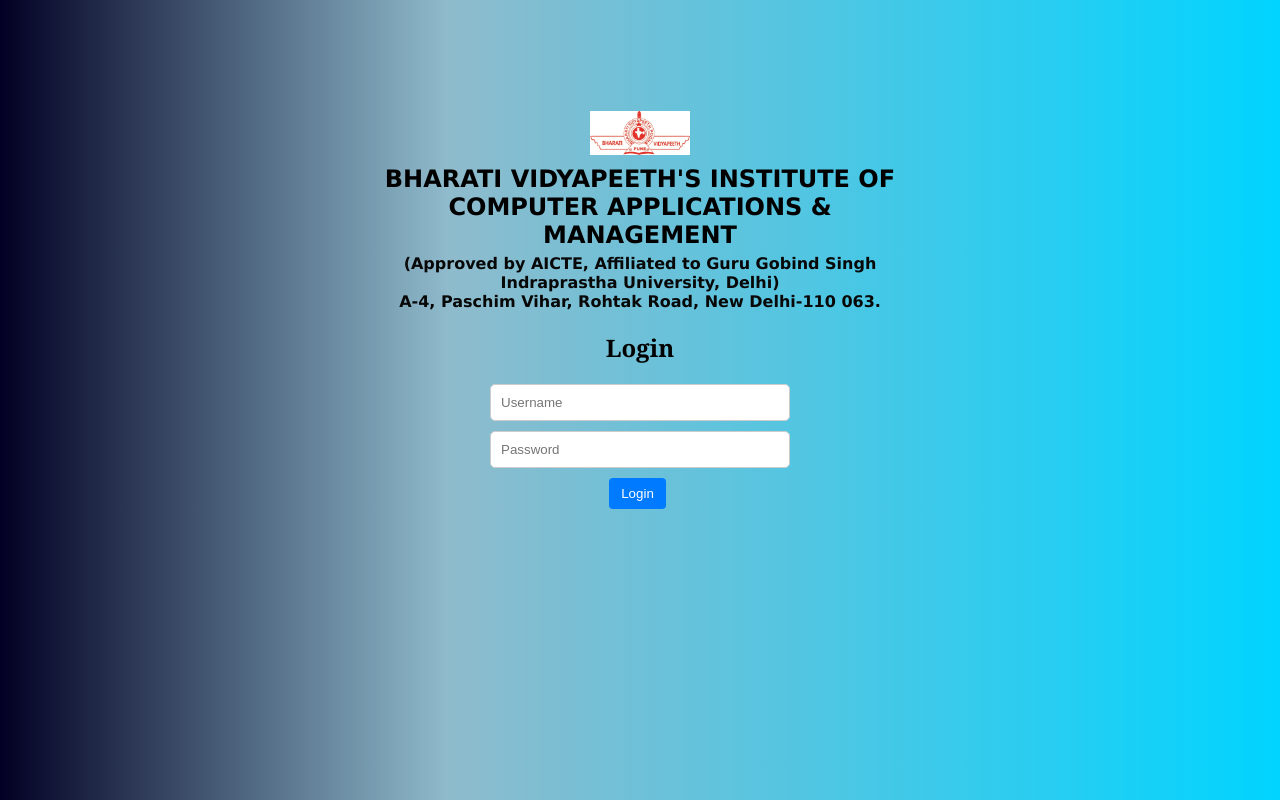
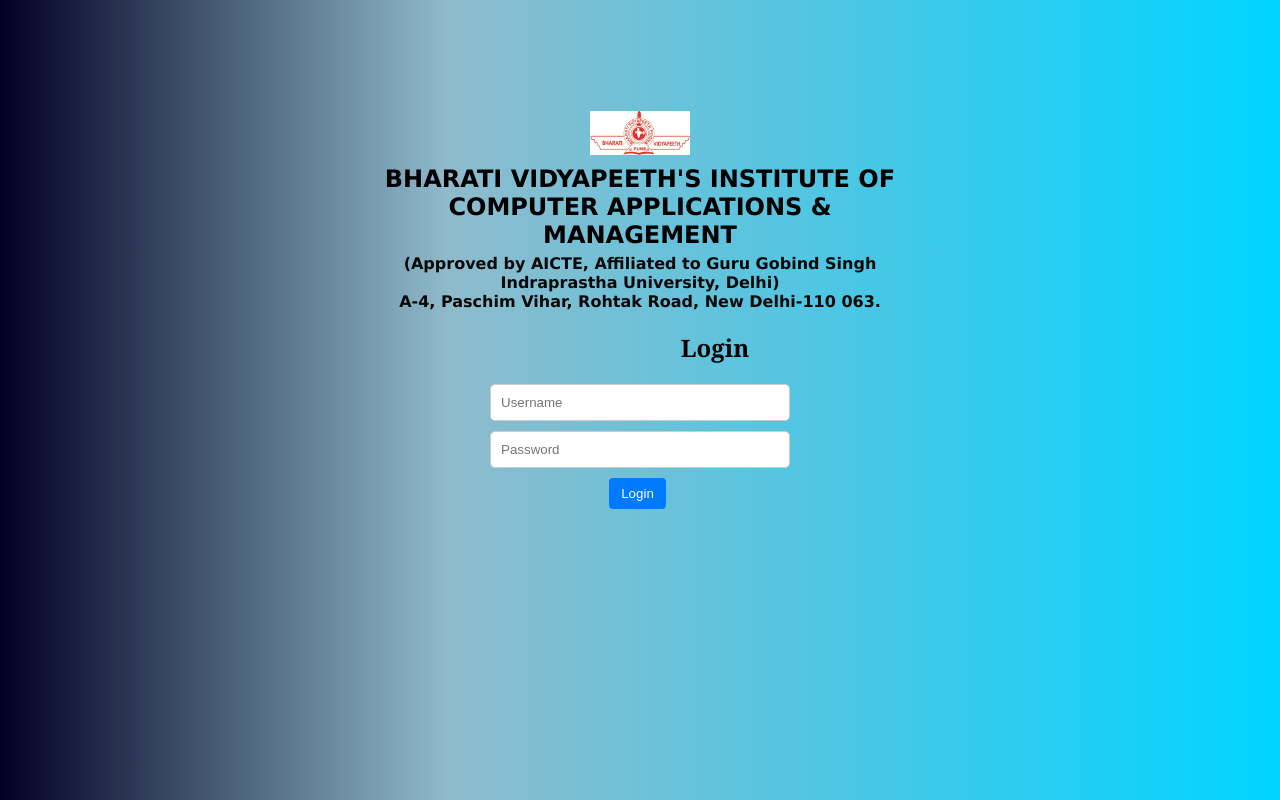
Before and after one commit to aashiyatanwar/grievance-redressal-system, a React (Create React App) app in the folder client/: page /admin/login in a window 1280 px wide. Built offline with nearby package versions, Linux system fonts and the light colour scheme.

Commit message:
Final Changes

```diff
--- a/client/src/components/GrievanceStatus.css
+++ b/client/src/components/GrievanceStatus.css
@@ -1,20 +1,23 @@
 .container {
   max-width: 800px;
-
-  bottom : 100%
+  bottom : 100%;
+  text-align : center
 }
 
 .container h2{
   text-align: center;
   margin-top: -200px;
   font-family: Cambria, Cochin, Georgia, Times, 'Times New Roman', serif;
+  margin-left: 150px;
 
 }
 
 .container table {
-  width: 100%;
+  width: 120%;
   border-collapse: collapse;
   margin-bottom: 15px;
+  margin-left: auto;
+
 }
 
 .container table th,
--- a/client/src/components/Login.js
+++ b/client/src/components/Login.js
@@ -71,7 +71,7 @@
         <div>
           <label htmlFor="email">Email</label>
           <input
-            type="email"
+            type="text"
             name="email"
             value={email}
             placeholder="Enter your email"
--- a/client/src/components/Signup.js
+++ b/client/src/components/Signup.js
@@ -78,7 +78,7 @@
         <div>
           <label htmlFor="email">Email</label>
           <input
-            type="email"
+            type="text"
             name="email"
             value={email}
             placeholder="Enter your email"
```
